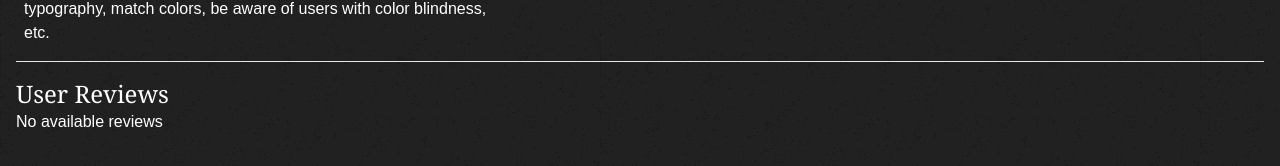
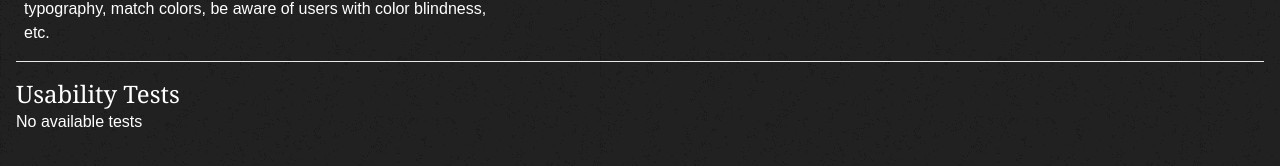
Before and after one commit to XavegX367/portfolio, a React (Vite) app: page /projects/1 in a window 1280 px wide. Shown: the part 458-624 px from the top of the page. Built offline with nearby package versions, Linux system fonts and the light colour scheme.

Commit message:
updated to usability tests

```diff
--- a/src/pages/Project.jsx
+++ b/src/pages/Project.jsx
@@ -87,7 +87,7 @@ const Project = () => {
             <hr className='mt-4 mb-4'></hr>
             {/* User tests */}
             <div className='flex flex-col justify-between'>
-              <h1 className='text-2xl'>User Reviews</h1>
+              <h1 className='text-2xl'>Usability Tests</h1>
               <div className='flex flex-col md:flex-row md:gap-x-4 gap-y-4 md:gap-y-0'>
                 {
                   ( project.user_tests.length > 0 ) ?
@@ -119,7 +119,7 @@ const Project = () => {
                     ))
                   :
                   <div>
-                    <p className='text-base'>No available reviews</p>
+                    <p className='text-base'>No available tests</p>
                   </div>
                 }
               </div>
```
